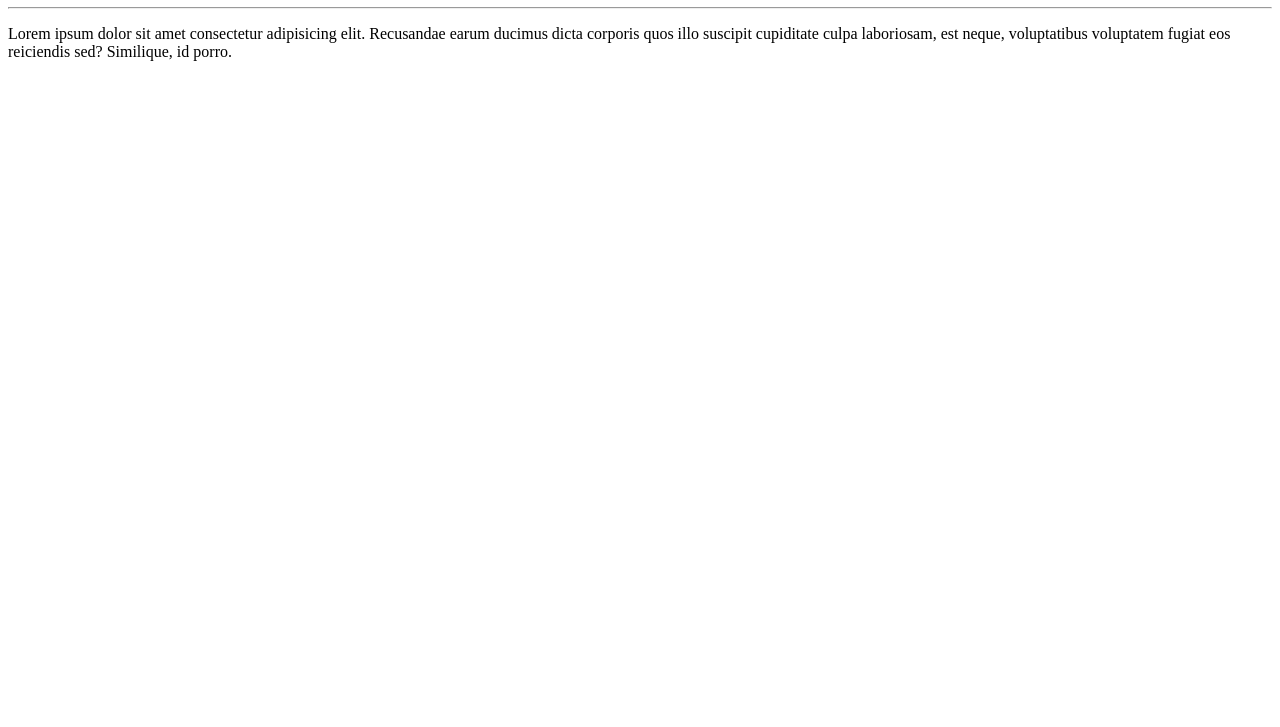
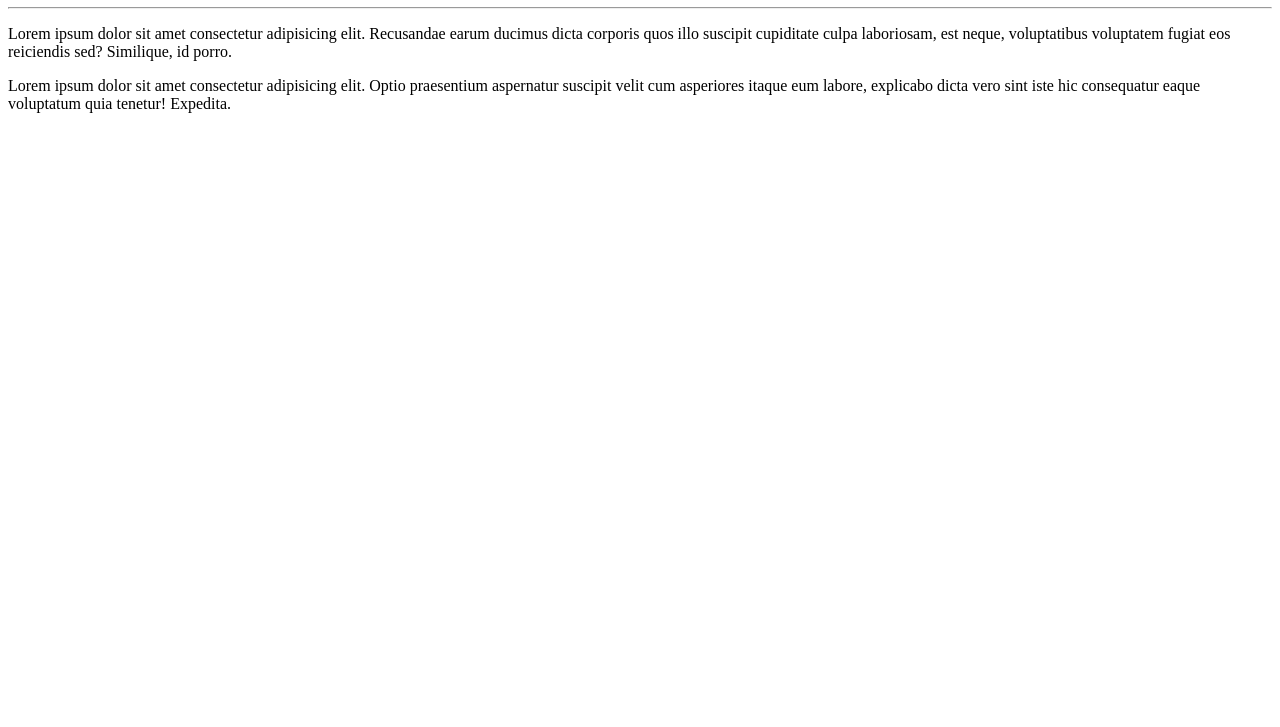
Before and after one commit to leandrolima25prog/curso-Github-Guanabara, a plain HTML site: page Site exemplo/index.html in a window 1280 px wide. Shown: the part 73-800 px from the top of the page. Drawn offline with Linux system fonts and the light colour scheme.

Commit message:
adicionei paragrafo

```diff
--- a/Site exemplo/index.html
+++ b/Site exemplo/index.html
@@ -9,5 +9,6 @@
    <h1>Olá, mundo!</h1>
    <hr>
    <p>Lorem ipsum dolor sit amet consectetur adipisicing elit. Recusandae earum ducimus dicta corporis quos illo suscipit cupiditate culpa laboriosam, est neque, voluptatibus voluptatem fugiat eos reiciendis sed? Similique, id porro.</p>
+   <p>Lorem ipsum dolor sit amet consectetur adipisicing elit. Optio praesentium aspernatur suscipit velit cum asperiores itaque eum labore, explicabo dicta vero sint iste hic consequatur eaque voluptatum quia tenetur! Expedita.</p>
 </body>
 </html>
```
